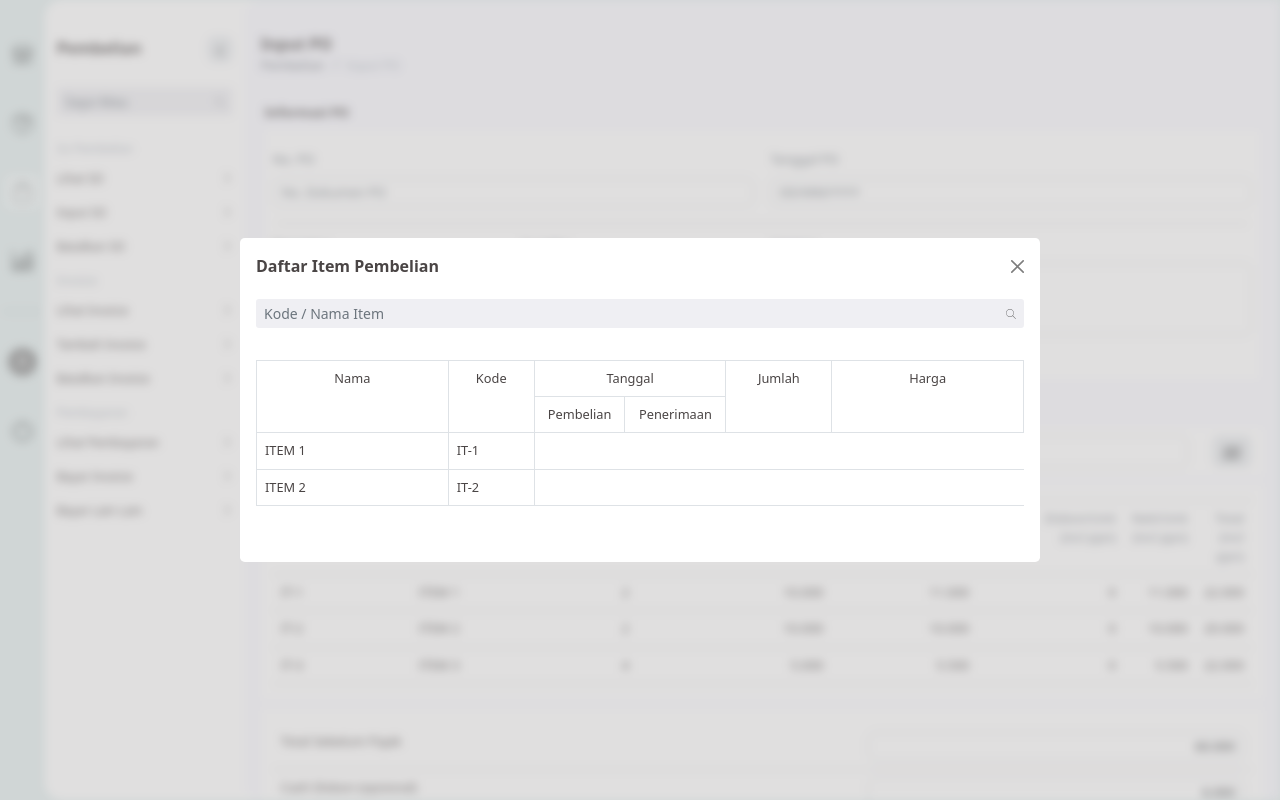
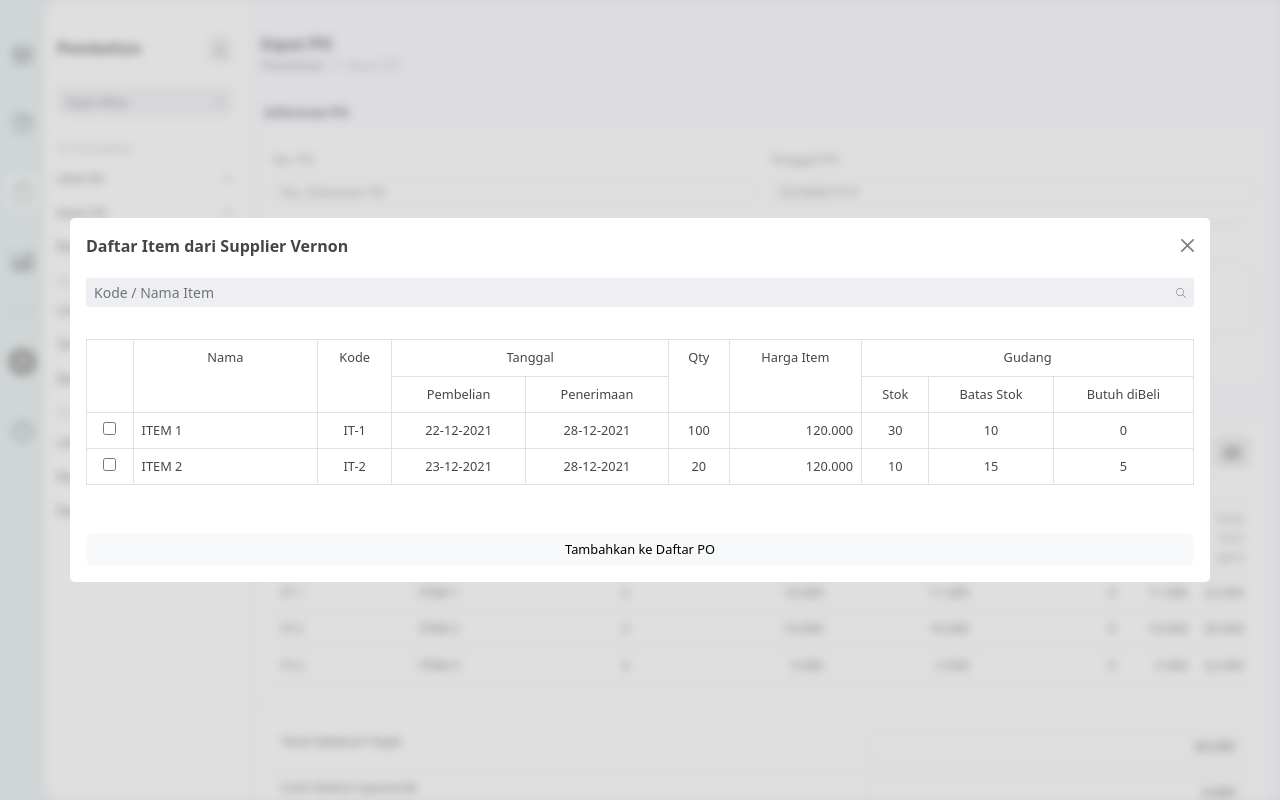
Before and after one commit to SODA-ID/soda-id.github.io, a plain HTML site: page design/PO/create-1.html in a window 1280 px wide. Both pictures are taken after a click on the link "Riwayat Pembelian Item". Drawn offline with Linux system fonts and the light colour scheme.

Commit message:
Website update

```diff
--- a/design/PO/create-1.html
+++ b/design/PO/create-1.html
@@ -412,10 +412,10 @@
         </div>
     </div>
     <div class="modal fade" role="dialog" tabindex="-1" id="modalItemHistory">
-        <div class="modal-dialog modal-lg modal-dialog-centered" role="document">
+        <div class="modal-dialog modal-xl modal-dialog-centered" role="document">
             <div class="modal-content">
                 <div class="modal-header">
-                    <h4 class="modal-title">Daftar Item Pembelian</h4><button type="button" class="btn-close" data-bs-dismiss="modal" aria-label="Close"></button>
+                    <h4 class="modal-title">Daftar Item dari Supplier Vernon</h4><button type="button" class="btn-close" data-bs-dismiss="modal" aria-label="Close"></button>
                 </div>
                 <div class="modal-body">
                     <div class="row mx-0 mb-3">
@@ -425,29 +425,50 @@
                         <table class="table table-bordered mt-3">
                             <tbody>
                                 <tr>
-                                    <td class="text-center col-3" rowspan="2">Nama</td>
+                                    <td class="text-center" rowspan="2"></td>
+                                    <td class="text-center col-2" rowspan="2">Nama</td>
                                     <td class="text-center" rowspan="2">Kode</td>
                                     <td class="text-center col-3" colspan="2">Tanggal</td>
-                                    <td class="text-center" rowspan="2">Jumlah</td>
-                                    <td class="text-center col-3" rowspan="2">Harga</td>
+                                    <td class="text-center" rowspan="2">Qty</td>
+                                    <td class="text-center" rowspan="2">Harga Item</td>
+                                    <td class="text-center" colspan="3">Gudang</td>
                                 </tr>
                                 <tr>
                                     <td class="text-center">Pembelian</td>
                                     <td class="text-center">Penerimaan</td>
+                                    <td class="text-center">Stok</td>
+                                    <td class="text-center">Batas Stok</td>
+                                    <td class="text-center">Butuh diBeli</td>
                                 </tr>
                                 <tr class="clickable" onclick="openModal(&#39;modalItemNew&#39;)">
-                                    <td class="col-3">ITEM 1</td>
-                                    <td>IT-1</td>
+                                    <td class="text-center"><input type="checkbox"></td>
+                                    <td class="col-2">ITEM 1</td>
+                                    <td class="text-center">IT-1</td>
+                                    <td class="text-center">22-12-2021</td>
+                                    <td class="text-center">28-12-2021</td>
+                                    <td class="text-center">100</td>
+                                    <td class="text-end">120.000</td>
+                                    <td class="text-center">30</td>
+                                    <td class="text-center">10</td>
+                                    <td class="text-center">0</td>
                                 </tr>
                                 <tr class="clickable" onclick="openModal(&#39;modalItemNew&#39;);">
-                                    <td class="col-3">ITEM 2</td>
-                                    <td>IT-2</td>
+                                    <td class="text-center"><input type="checkbox"></td>
+                                    <td class="col-2">ITEM 2</td>
+                                    <td class="text-center">IT-2</td>
+                                    <td class="text-center">23-12-2021</td>
+                                    <td class="text-center">28-12-2021</td>
+                                    <td class="text-center">20</td>
+                                    <td class="text-end">120.000</td>
+                                    <td class="text-center">10</td>
+                                    <td class="text-center">15</td>
+                                    <td class="text-center">5</td>
                                 </tr>
                             </tbody>
                         </table>
                     </div>
                 </div>
-                <div class="modal-footer"></div>
+                <div class="modal-footer"><button class="btn btn-light btn-block w-100" type="button">Tambahkan ke Daftar PO</button></div>
                 <div class="modal fade" role="dialog" tabindex="-1" id="modalStatusSo-4">
                     <div class="modal-dialog modal-dialog-centered" role="document">
                         <div class="modal-content">
```
Also changed, not shown: 1 other file.
